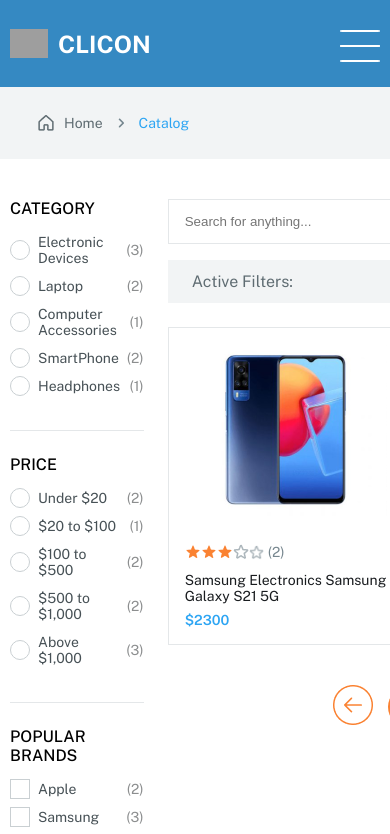
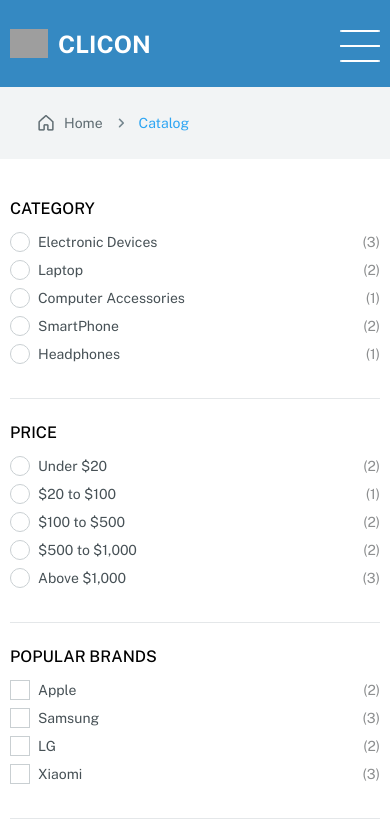
Before and after one commit to R4AYA4R/CliconSiteOnReact, a React (Create React App) app: page /catalog in a window 390 px wide. Shown: the top 834 px of the page. Built offline with nearby package versions, Linux system fonts and the light colour scheme; data requests are answered from the project's data file; grey boxes are pictures that could not be loaded.

Commit message:
added adaptive catalogPage

```diff
--- a/src/index.css
+++ b/src/index.css
@@ -2418,6 +2418,23 @@
         padding: 14px;
     }
 
+    .filters__right-desc{
+        text-wrap: nowrap;
+    }
+
+    .filters__right-desc,
+    .filters__right-text{
+        align-self:start;
+    }
+
+    .productsBlock__top-filters{
+        gap: 5px;
+    }
+
+    .top__filters-left{
+        flex-wrap: wrap;
+        gap: 5px 16px; /* указываем первым значением gap для рядов(по вертикали),а вторым - gap для колонок(по горизонтали) */
+    }
 }
 
 @media (max-width:970px){
@@ -2478,6 +2495,10 @@
 
     .sectionMac__info-img{
         max-width: 330px;
+    }
+
+    .productsBlock__top-inputBlock{
+        min-width: 300px;
     }
 }
 
@@ -2634,7 +2655,14 @@
         transform:translateX(0);
     }
 
-
+    .sectionCatalog__inner{
+        grid-template-columns: 1fr;
+        gap: 10px;
+    }
+
+    .sectionCatalog__notFoundText{
+        margin-bottom: 50px;
+    }
 
 }
 
@@ -2736,6 +2764,27 @@
     .sectionSellers{
         margin-bottom: 42px;
     }
+
+    .productsBlock__top{
+        flex-direction: column;
+        align-items: start;
+        gap: 10px;
+    }
+
+    .productsBlock__top-selectBlock{
+        flex-direction: column;
+        align-items: start;
+        gap: 5px;
+    }
+
+    .sectionCatalog__inner{
+        display: flex;
+        flex-direction: column;
+    }
+
+    .sectionCatalog__productsBlock-pagination{
+        margin: 40px 0;
+    }
 }
 
 @media (max-width:550px) {
@@ -2762,6 +2811,19 @@
 
     .sectionDeals__link{
         justify-content: space-around;
+    }
+
+    .sectionCatalog__productsBlock-products{
+        grid-template-columns: 1fr;
+    }
+
+    .products__item{
+        display: flex;
+        flex-direction: column;
+    }
+
+    .products__item-img{
+        align-self: center;
     }
 
 }
@@ -2810,4 +2872,17 @@
     .footer{
         padding: 35px 0 24px 0;
     }
-}
+
+    .productsBlock__top-filters{
+        gap: 35px;
+    }
+
+    .pagination__item{
+        padding: 8px 12px;
+    }
+
+    .btnLeft__imgRight,
+    .btnLeft__imgLeft{
+        max-width: 30px;
+    }
+}
--- a/src/pages/Catalog.tsx
+++ b/src/pages/Catalog.tsx
@@ -435,7 +435,7 @@
                                 {data?.data.length ? data?.data.map(product =>
                                     <ProductItem key={product.id} product={product} />)
                                     : !error ?
-                                        <h4>Not found</h4>
+                                        <h4 className="sectionCatalog__notFoundText">Not found</h4>
                                         : ''
                                 }
                             </div>
```
